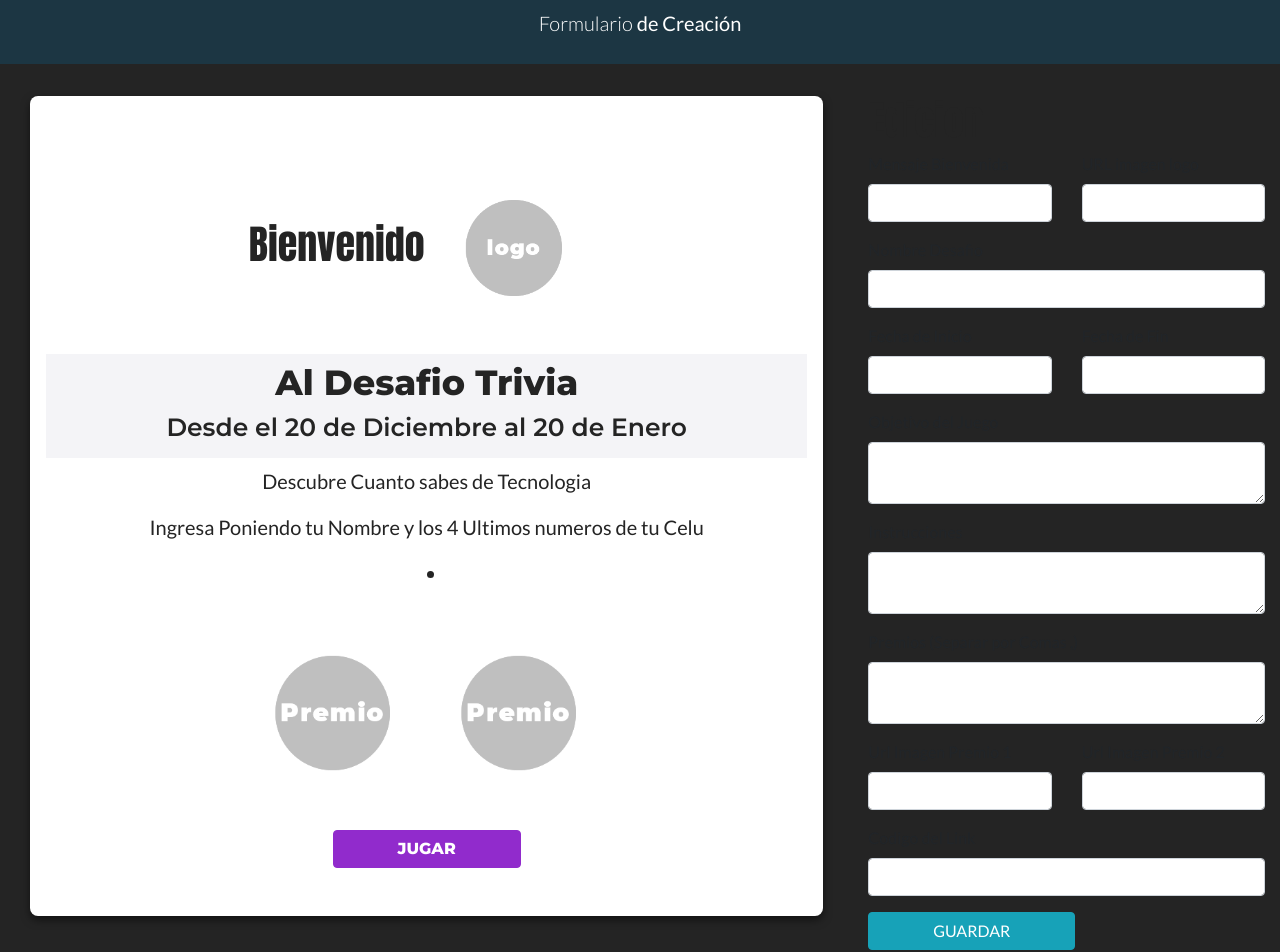
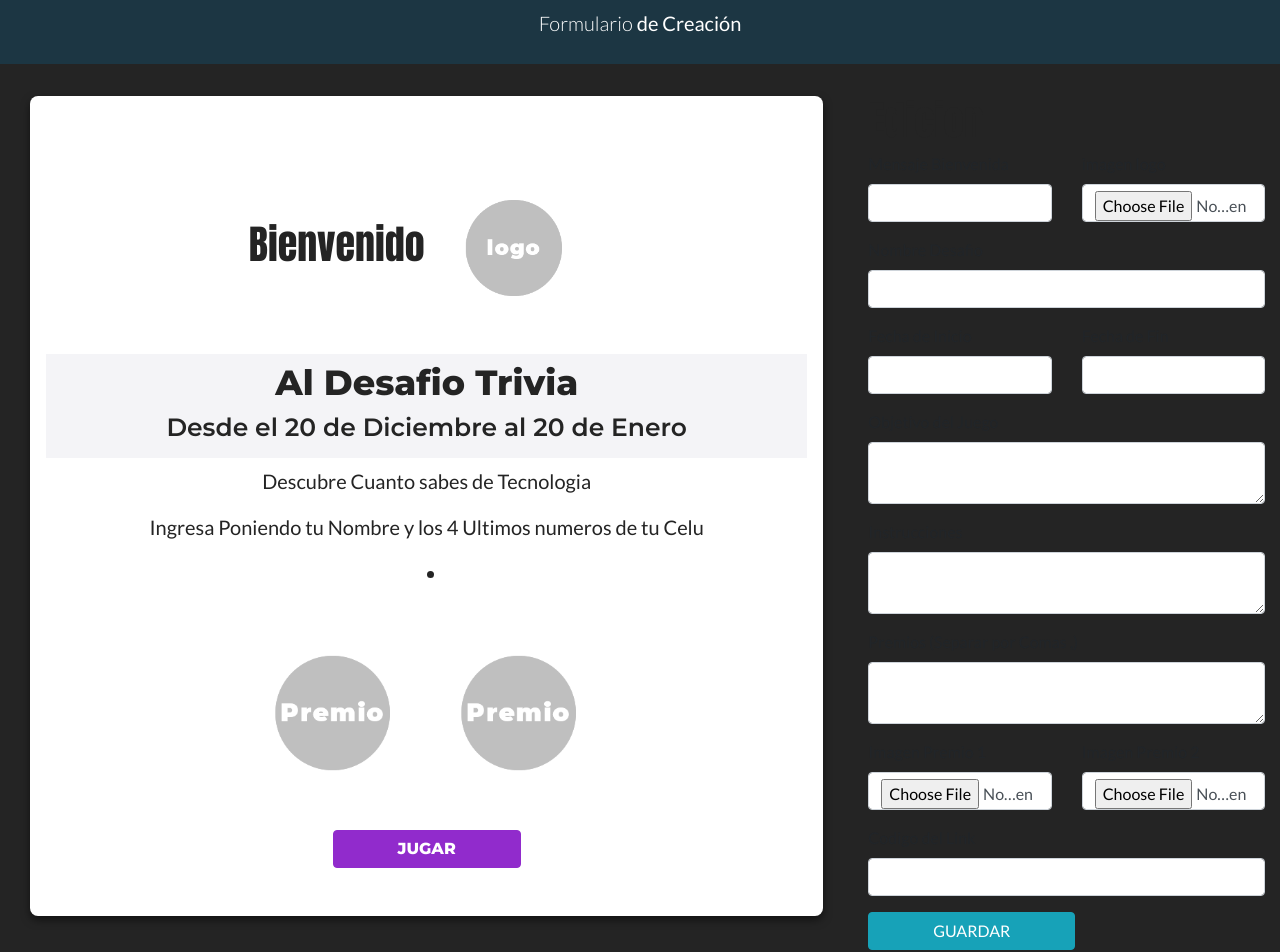
Before and after one commit to Mathiasfx/PaginaEditable, a React (Create React App) app: page /Formulario in a window 1280 px wide. Shown: the top 952 px of the page. Built offline with nearby package versions, Linux system fonts and the light colour scheme.

Commit message:
fix Formulario

```diff
--- a/src/Components/Formulario.js
+++ b/src/Components/Formulario.js
@@ -35,11 +35,11 @@ function Formulario({ onChange, form }) {
               ></input>
             </div>
             <div className="col-xs-12 col-md-6">
-              <label> URL imagen logo</label>
+              <label>imagen logo</label>
               <input
                 onChange={onChange}
                 className="form-control"
-                type="text"
+                type="file"
                 name="img1"
                 value={form.img1}
               ></input>
@@ -113,9 +113,9 @@ function Formulario({ onChange, form }) {
         <div className="form-group">
           <div className="row">
             <div className="col-xs-12 col-md-6">
-              <label>Url Imagen Premio 1</label>
+              <label>Imagen Premio 1</label>
               <input
-                type="text"
+                type="file"
                 onChange={onChange}
                 className="form-control"
                 name="img2"
@@ -123,9 +123,9 @@ function Formulario({ onChange, form }) {
               ></input>
             </div>
             <div className="col-xs-12 col-md-6">
-              <label>Url Imagen Premio 2</label>
+              <label>Imagen Premio 2</label>
               <input
-                type="text"
+                type="file"
                 onChange={onChange}
                 className="form-control"
                 name="img3"
```
